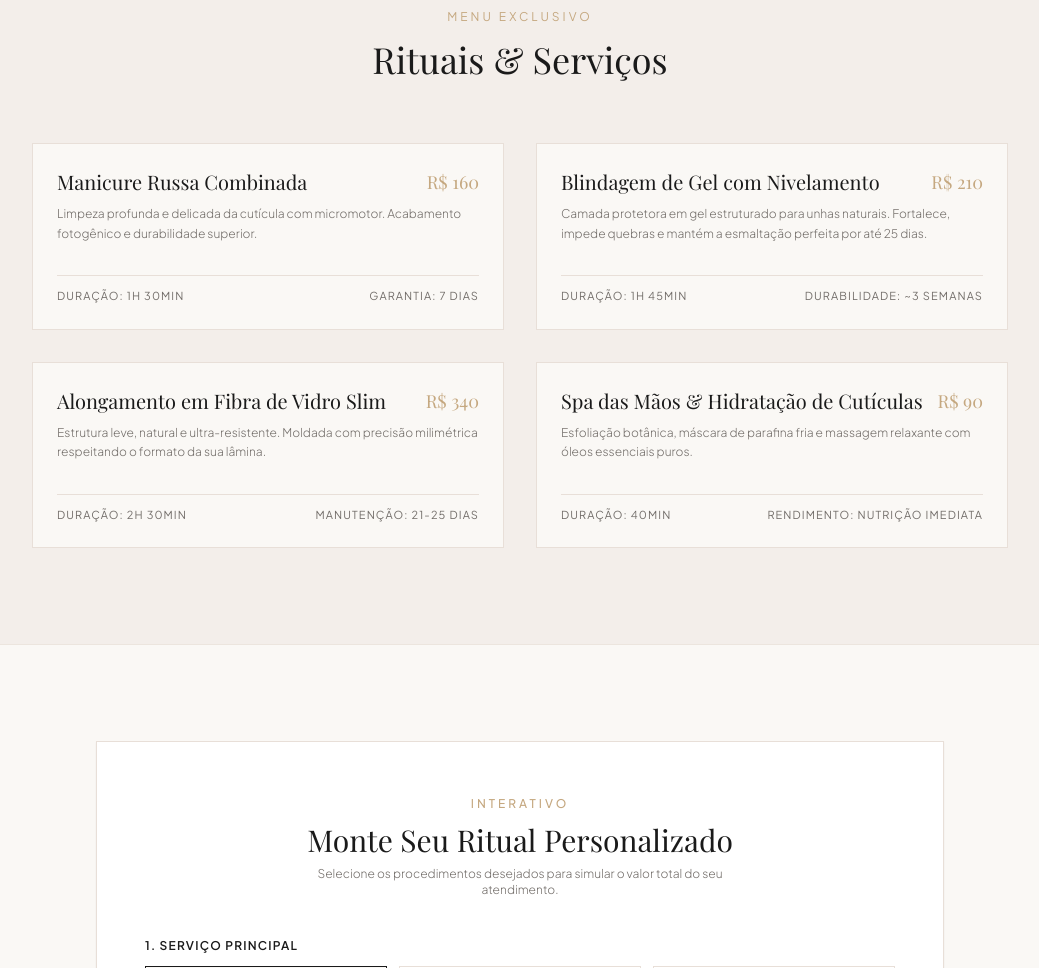
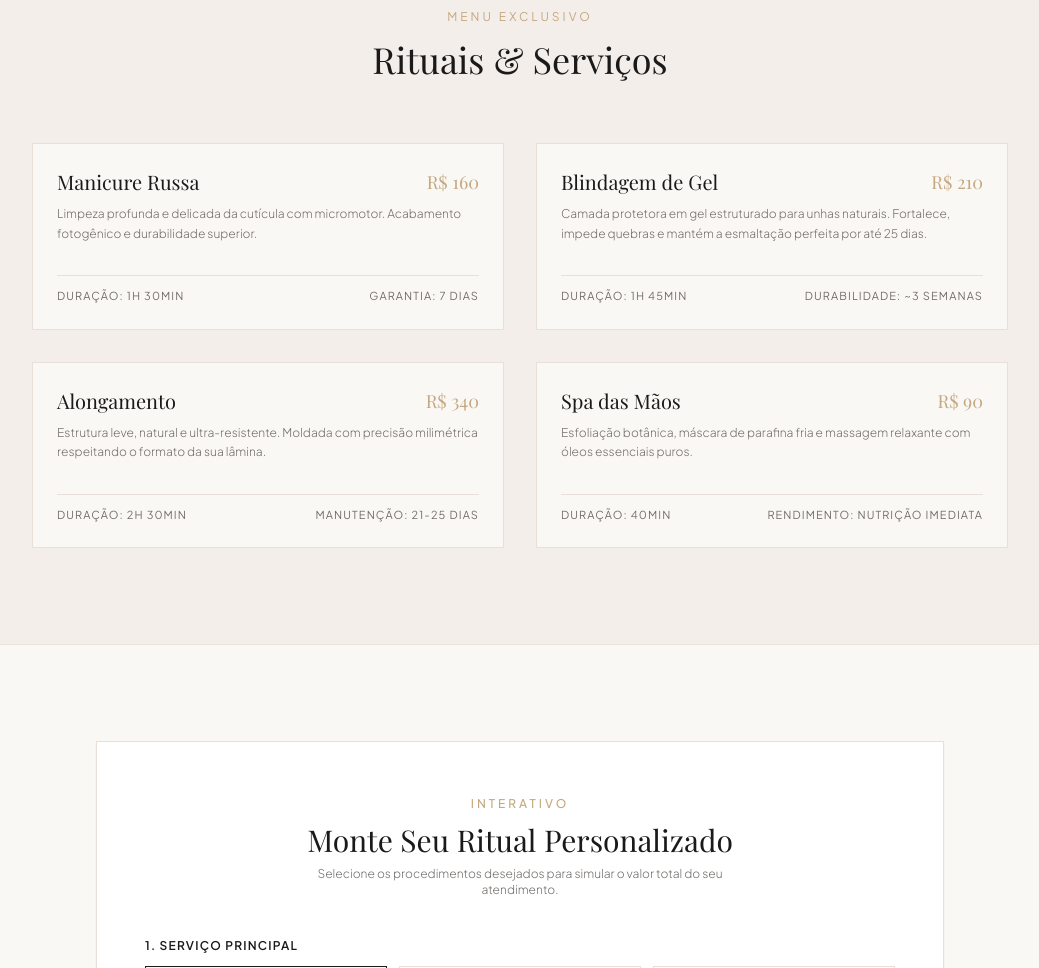
Before and after one commit to JokaSouzaDev/Project_NailDesignerOnePage, a plain HTML site: page index.html in a window 1280 px wide. Shown: the part 2260-3228 px from the top of the page, without its empty margins (120-1159 px from the left). Drawn offline with nearby package versions, Linux system fonts and the light colour scheme; a web font is replaced by a local one.

Commit message:
update: melhorias no design e ajustes no site

```diff
--- a/index.html
+++ b/index.html
@@ -186,7 +186,7 @@
         <div class="bg-brand-bg p-6 border border-brand-nude flex flex-col justify-between space-y-4">
           <div>
             <div class="flex justify-between items-start mb-2">
-              <h3 class="font-serif text-xl text-brand-dark">Manicure Russa Combinada</h3>
+              <h3 class="font-serif text-xl text-brand-dark">Manicure Russa</h3>
               <span class="font-serif text-lg text-brand-gold">R$ 160</span>
             </div>
             <p class="text-xs text-brand-muted font-light leading-relaxed mb-4">Limpeza profunda e delicada da cutícula com micromotor. Acabamento fotogênico e durabilidade superior.</p>
@@ -201,7 +201,7 @@
         <div class="bg-brand-bg p-6 border border-brand-nude flex flex-col justify-between space-y-4">
           <div>
             <div class="flex justify-between items-start mb-2">
-              <h3 class="font-serif text-xl text-brand-dark">Blindagem de Gel com Nivelamento</h3>
+              <h3 class="font-serif text-xl text-brand-dark">Blindagem de Gel</h3>
               <span class="font-serif text-lg text-brand-gold">R$ 210</span>
             </div>
             <p class="text-xs text-brand-muted font-light leading-relaxed mb-4">Camada protetora em gel estruturado para unhas naturais. Fortalece, impede quebras e mantém a esmaltação perfeita por até 25 dias.</p>
@@ -216,7 +216,7 @@
         <div class="bg-brand-bg p-6 border border-brand-nude flex flex-col justify-between space-y-4">
           <div>
             <div class="flex justify-between items-start mb-2">
-              <h3 class="font-serif text-xl text-brand-dark">Alongamento em Fibra de Vidro Slim</h3>
+              <h3 class="font-serif text-xl text-brand-dark">Alongamento</h3>
               <span class="font-serif text-lg text-brand-gold">R$ 340</span>
             </div>
             <p class="text-xs text-brand-muted font-light leading-relaxed mb-4">Estrutura leve, natural e ultra-resistente. Moldada com precisão milimétrica respeitando o formato da sua lâmina.</p>
@@ -231,7 +231,7 @@
         <div class="bg-brand-bg p-6 border border-brand-nude flex flex-col justify-between space-y-4">
           <div>
             <div class="flex justify-between items-start mb-2">
-              <h3 class="font-serif text-xl text-brand-dark">Spa das Mãos & Hidratação de Cutículas</h3>
+              <h3 class="font-serif text-xl text-brand-dark">Spa das Mãos</h3>
               <span class="font-serif text-lg text-brand-gold">R$ 90</span>
             </div>
             <p class="text-xs text-brand-muted font-light leading-relaxed mb-4">Esfoliação botânica, máscara de parafina fria e massagem relaxante com óleos essenciais puros.</p>
```
